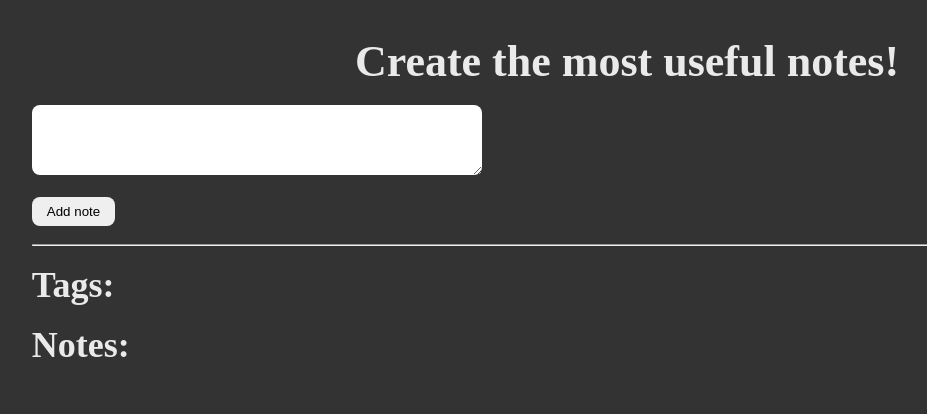
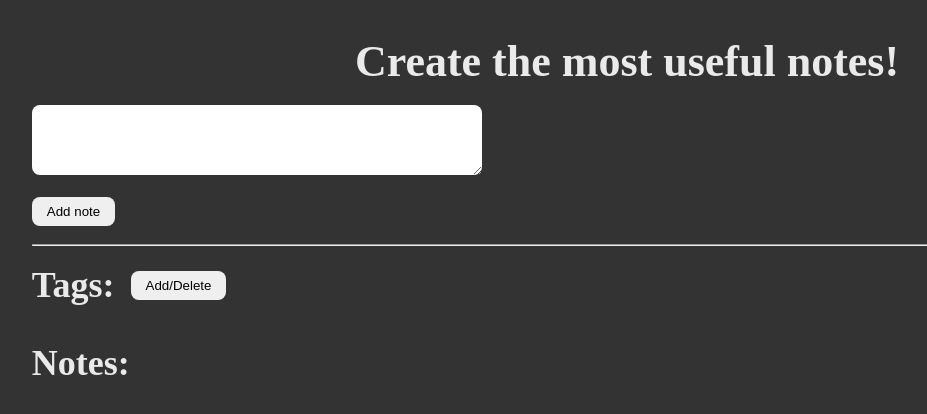
Before and after one commit to Maksim-Attsetski/test-ivashin, a React (Create React App) app: page / in a window 1280 px wide. Shown: the top 414 px of the page, without its empty margins (13-940 px from the left). Built offline with nearby package versions, Linux system fonts and the light colour scheme.

Commit message:
add ability to add and delete other tags

```diff
--- a/src/UI/Input/index.tsx
+++ b/src/UI/Input/index.tsx
@@ -20,7 +20,7 @@ interface IProps {
     HTMLTextAreaElement
   >;
   className?: string;
-  setText: Dispatch<SetStateAction<string>>;
+  setText: Dispatch<SetStateAction<string>> | ((val: string) => void);
   text: string;
   multiLines?: boolean;
 }
--- a/src/shared/helpers/Storage.ts
+++ b/src/shared/helpers/Storage.ts
@@ -1,5 +1,6 @@
 interface IKeys {
   notes: 'notes';
+  tags: 'tags';
 }
 
 class Storage {
@@ -8,6 +9,7 @@ class Storage {
   constructor() {
     this.LSKeys = {
       notes: 'notes',
+      tags: 'tags',
     };
   }
 
--- a/src/widgets/Note/components/CreateNoteForm/index.tsx
+++ b/src/widgets/Note/components/CreateNoteForm/index.tsx
@@ -11,6 +11,8 @@ const CreateNoteForm: FC = () => {
 
   const onFormSubmit = (e: FormEvent<HTMLFormElement>) => {
     e.preventDefault();
+
+    if (text.length === 0) return;
 
     const newNote: INote = {
       id: Math.random(),
--- a/src/widgets/Note/components/NoteItem/index.tsx
+++ b/src/widgets/Note/components/NoteItem/index.tsx
@@ -39,6 +39,7 @@ const NoteItem: FC<IProps> = ({ note }) => {
       <Button onClick={onClickEdit}>{isEdit ? 'Save' : 'Edit'}</Button>
       <Button onClick={() => onDeleteNote(note.id)}>Delete</Button>
       <br />
+      <br />
       <div>{DateHelper.getTimeString(note.createdAt)}</div>
     </div>
   );
--- a/src/widgets/Note/components/NoteList/NoteList.module.scss
+++ b/src/widgets/Note/components/NoteList/NoteList.module.scss
@@ -3,16 +3,5 @@
   display: flex;
   gap: 1rem;
   align-items: center;
+  flex-wrap: wrap;
 }
-
-.tag {
-  border: 1px solid #e9e9e9;
-  padding: 6px 10px;
-  border-radius: 16px;
-  cursor: pointer;
-  &.activeTag {
-    border: 1px solid #333;
-    background: #e9e9e9;
-    color: #333;
-  }
-}
--- a/src/widgets/Note/components/NoteList/index.tsx
+++ b/src/widgets/Note/components/NoteList/index.tsx
@@ -4,24 +4,28 @@ import NoteItem from '../NoteItem';
 
 import s from './NoteList.module.scss';
 import { Title } from 'UI';
+import TagsList from '../TagsList';
 
 const NoteList: FC = () => {
-  const { notes } = useNote();
+  const { notes, otherTags } = useNote();
   const [activeTags, setActiveTags] = useState<string[]>([]);
 
   const tags: string[] = useMemo(() => {
     const uniqueTags: string[] = [];
     const allTags = notes.reduce(
       (prev: string[], cur: INote) => [...prev, ...cur.tags],
-      []
+      otherTags
     );
 
     new Set(allTags).forEach((str) => {
       uniqueTags.push(str);
     });
 
+    console.log('allTags', allTags);
+    console.log('otherTags', otherTags);
+
     return uniqueTags;
-  }, [notes]);
+  }, [notes, otherTags]);
 
   const filteredNotes = useMemo(
     () =>
@@ -39,21 +43,12 @@ const NoteList: FC = () => {
 
   return (
     <div>
-      <div className={s.noteContainer}>
-        <Title text='Tags: ' isSub />
-        <br />
-        {tags.map((tag) => (
-          <div
-            key={tag}
-            className={[s.tag, activeTags.includes(tag) && s.activeTag].join(
-              ' '
-            )}
-            onClick={() => onClickTag(tag)}
-          >
-            {tag}
-          </div>
-        ))}
-      </div>
+      <TagsList
+        activeTags={activeTags}
+        setActiveTags={setActiveTags}
+        onClickTag={onClickTag}
+        tags={tags}
+      />
       <br />
       <Title text='Notes: ' isSub />
       <br />
--- /dev/null
+++ b/src/widgets/Note/components/TagsList/TagsList.module.scss
@@ -0,0 +1,18 @@
+.tag {
+  border: 1px solid #e9e9e9;
+  padding: 6px 10px;
+  border-radius: 16px;
+  cursor: pointer;
+  &.activeTag {
+    border: 1px solid #333;
+    background: #e9e9e9;
+    color: #333;
+  }
+}
+
+.tagList {
+  display: flex;
+  gap: 1rem;
+  flex-wrap: wrap;
+  align-items: center;
+}
--- /dev/null
+++ b/src/widgets/Note/components/TagsList/index.tsx
@@ -0,0 +1,105 @@
+import React, { Dispatch, FC, SetStateAction, memo, useState } from 'react';
+
+import { useNote } from 'widgets/Note';
+import { Button, Input, Title } from 'UI';
+
+import s from './TagsList.module.scss';
+
+interface IProps {
+  tags: string[];
+  activeTags: string[];
+  setActiveTags: Dispatch<SetStateAction<string[]>>;
+  onClickTag: (tag: string) => void;
+}
+
+const TagsList: FC<IProps> = ({
+  tags,
+  activeTags,
+  setActiveTags,
+  onClickTag,
+}) => {
+  const { notes, otherTags, onEditNote, onDeleteTag, onAddTag } = useNote();
+  const [isEdit, setIsEdit] = useState<boolean>(false);
+  const [editText, setEditText] = useState<string>('');
+
+  const onEditTags = () => {
+    setActiveTags([]);
+    setEditText('');
+    setIsEdit((prev) => !prev);
+  };
+
+  const onChangeEditText = (value: string) => {
+    const updatedValue = value.replaceAll(' ', '_');
+    setEditText(updatedValue);
+  };
+  const onCreateTag = () => {
+    if (editText[0] !== '#') {
+      onAddTag('#' + editText);
+    } else {
+      onAddTag(editText);
+    }
+  };
+
+  const onClickDeleteTag = (tag: string) => {
+    if (otherTags.includes(editText)) {
+      onDeleteTag(tag);
+    }
+
+    if (tags.includes(tag)) {
+      const newNotes = notes.filter((note) => note.text.includes(tag));
+
+      const updatedNotes = newNotes.map((note) => {
+        const tagWithoutSymbols = tag.replace('#', '');
+        const regexp = new RegExp(`#(${tagWithoutSymbols})`, 'gim');
+        return {
+          ...note,
+          text: note.text.replaceAll(regexp, '$1'),
+          tags: note.tags.filter((el) => el !== tag),
+        };
+      });
+
+      updatedNotes.forEach((note) => {
+        onEditNote(note);
+      });
+    }
+  };
+
+  return (
+    <div>
+      <div className={s.tagList}>
+        <Title text='Tags: ' isSub />
+        <Button onClick={onEditTags}>{isEdit ? 'Save' : 'Add/Delete'}</Button>
+      </div>
+      {isEdit && (
+        <form onSubmit={onCreateTag}>
+          <br />
+          <Input
+            text={editText}
+            setText={onChangeEditText}
+            inputProps={{ placeholder: 'Input new #tag...' }}
+          />
+        </form>
+      )}
+      <br />
+      <div className={s.tagList}>
+        {tags.map((tag) => {
+          const isActive = activeTags.includes(tag);
+          return (
+            <div
+              key={tag}
+              className={[s.tag, isActive && s.activeTag].join(' ')}
+              onClick={() => onClickTag(tag)}
+            >
+              {tag}{' '}
+              <span onClick={() => onClickDeleteTag(tag)}>
+                {isEdit && !isActive && '❌'}
+              </span>
+            </div>
+          );
+        })}
+      </div>
+    </div>
+  );
+};
+
+export default memo(TagsList);
--- a/src/widgets/Note/hooks/useNote.tsx
+++ b/src/widgets/Note/hooks/useNote.tsx
@@ -5,7 +5,7 @@ import { INote } from '../types';
 // in this hooks we create request to backend and use response for redux (state)
 
 const useNote = () => {
-  const { notes } = useTypedSelector((state) => state.notes);
+  const { notes, tags: otherTags } = useTypedSelector((state) => state.notes);
   const { action } = useActions();
 
   const onAddNote = (newNote: INote): void => {
@@ -21,11 +21,22 @@ const useNote = () => {
     action.deleteNoteAC(id);
   };
 
+  const onAddTag = (newTag: string): void => {
+    action.addTagAC(newTag);
+  };
+
+  const onDeleteTag = (tag: string): void => {
+    action.deleteTagAC(tag);
+  };
+
   return {
     notes,
+    otherTags,
     onAddNote,
+    onAddTag,
     onEditNote,
     onDeleteNote,
+    onDeleteTag,
   };
 };
 export default useNote;
--- a/src/widgets/Note/state.ts
+++ b/src/widgets/Note/state.ts
@@ -4,15 +4,22 @@ import { Storage } from 'shared';
 
 interface IState {
   notes: INote[];
+  tags: string[];
 }
 
 const initialState: IState = {
   notes: Storage.getItem<INote[]>('notes') ?? [],
+  tags: Storage.getItem<string[]>('tags') ?? [],
 };
 
 const setNotes = (state: IState, notes: INote[]): void => {
   state.notes = notes;
   Storage.setItem('notes', state.notes);
+};
+
+const setTags = (state: IState, tags: string[]): void => {
+  state.tags = tags;
+  Storage.setItem('tags', state.tags);
 };
 
 const noteSlice = createSlice({
@@ -23,7 +30,7 @@ const noteSlice = createSlice({
       setNotes(state, action.payload);
     },
     addNoteAC: (state: IState, action: PayloadAction<INote>) => {
-      setNotes(state, [...state.notes, action.payload]);
+      setNotes(state, [action.payload, ...state.notes]);
     },
     editNoteAC: (state: IState, action: PayloadAction<INote>) => {
       setNotes(
@@ -39,6 +46,18 @@ const noteSlice = createSlice({
         state.notes.filter((note) => note.id !== action.payload)
       );
     },
+    setTagsAC: (state: IState, action: PayloadAction<string[]>) => {
+      setTags(state, action.payload);
+    },
+    addTagAC: (state: IState, action: PayloadAction<string>) => {
+      setTags(state, [action.payload, ...state.tags]);
+    },
+    deleteTagAC: (state: IState, action: PayloadAction<string>) => {
+      setTags(
+        state,
+        state.tags.filter((tag) => tag !== action.payload)
+      );
+    },
   },
 });
 
```
